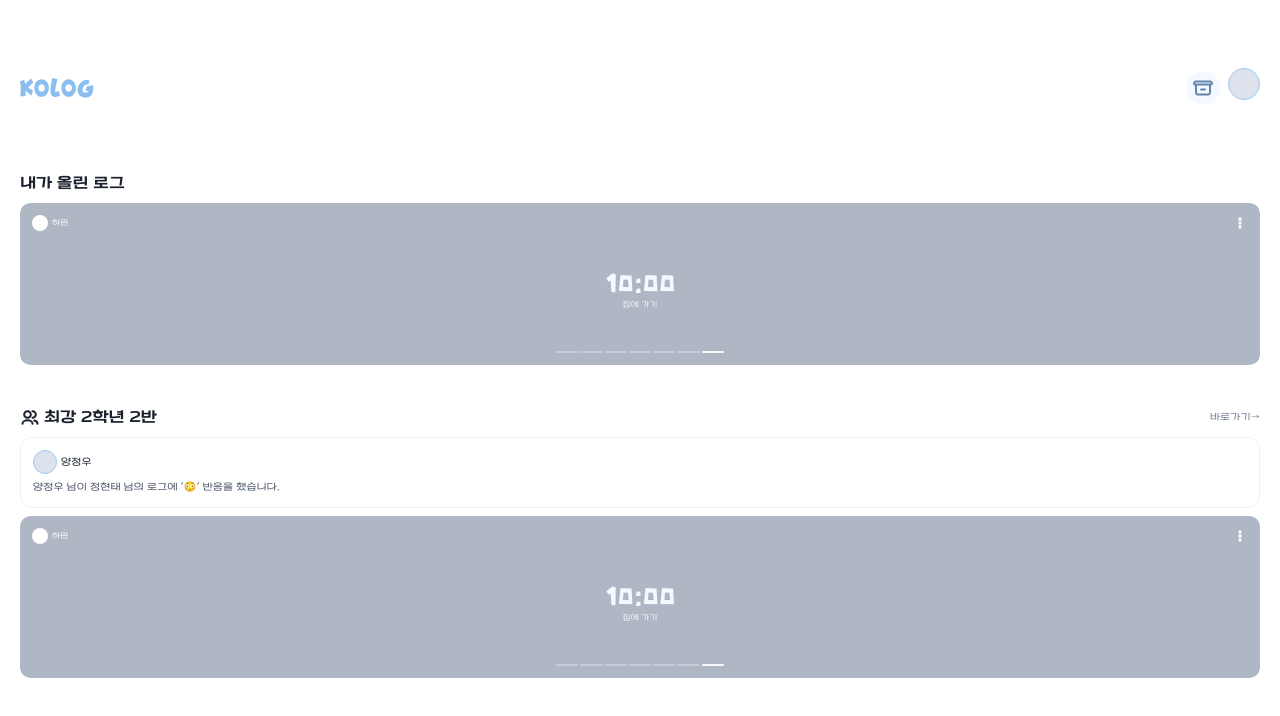
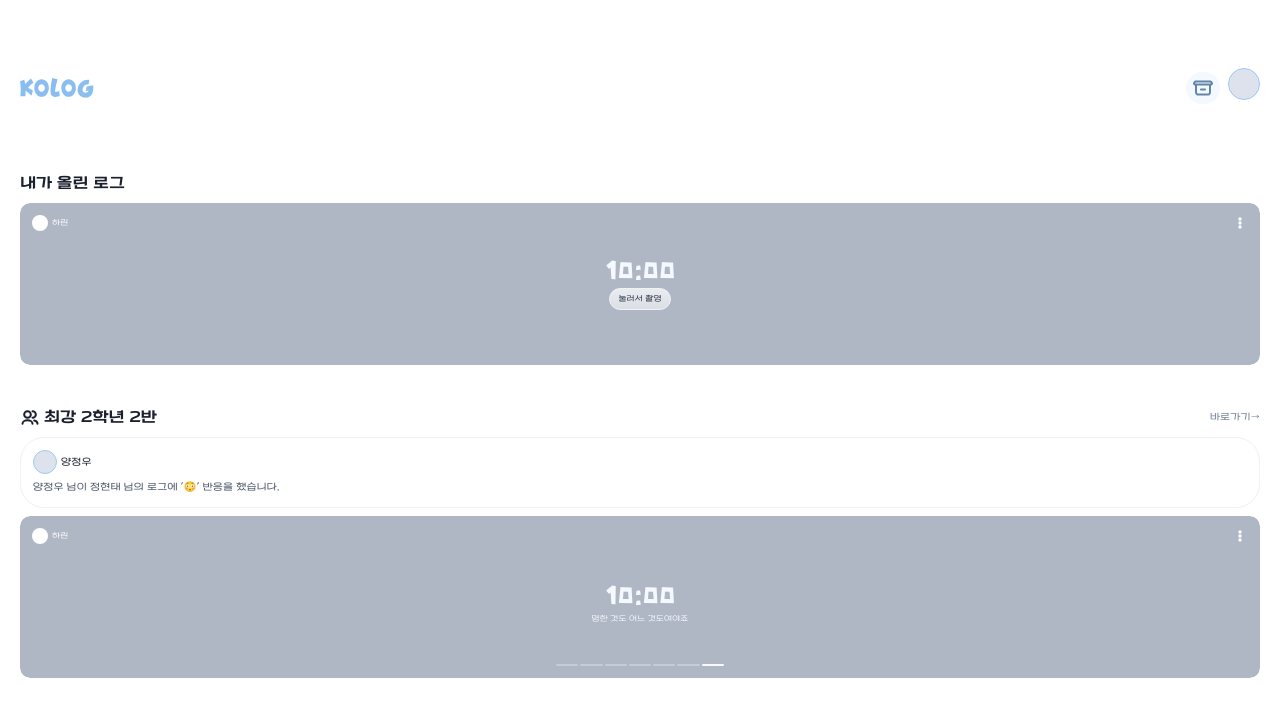
Before and after one commit to slaves-of-jihye/kolog-FE, a Next.js app: page / in a window 1280 px wide. Shown: the top 716 px of the page. Built offline with nearby package versions, Linux system fonts and the light colour scheme.

Commit message:
fix:: 메인 페이지 컴포넌트 수정

```diff
--- a/src/app/page.tsx
+++ b/src/app/page.tsx
@@ -1,3 +1,4 @@
+import Link from 'next/link';
 import UsersIcon from '@/shared/assets/icons/users-icon.svg';
 import { LogCard, Profile } from '@/shared/ui';
 import { Header } from '@/widgets/header';
@@ -11,7 +12,7 @@ const Main = () => {
         <div className="flex flex-col gap-10">
           <div className="flex flex-col gap-2">
             <p className="text-base font-bold text-gray-800">내가 올린 로그</p>
-            <LogCard authorName="하린" time="10:00" message="집에 가기" />
+            <LogCard authorName="하린" time="10:00" message="집에 가기" showUploadCta />
           </div>
 
           <div className="flex flex-col gap-2">
@@ -20,12 +21,12 @@ const Main = () => {
                 <UsersIcon className="size-5" />
                 <p className="text-base font-bold text-gray-800">최강 2학년 2반</p>
               </div>
-              <button className="text-[0.625rem] tracking-[0.0125rem] text-gray-500">
+              <Link href="/log" className="text-[0.625rem] tracking-[0.0125rem] text-gray-500">
                 바로가기→
-              </button>
+              </Link>
             </div>
 
-            <div className="flex flex-col gap-1.5 rounded-md border border-gray-100 p-3">
+            <div className="flex flex-col gap-1.5 rounded-xl border border-gray-100 p-3">
               <div className="flex items-center gap-1">
                 <Profile className="size-6" border />
                 <p className="text-[0.625rem] tracking-[0.0125rem] text-gray-800">양정우</p>
@@ -35,7 +36,7 @@ const Main = () => {
               </p>
             </div>
 
-            <LogCard authorName="하린" time="10:00" message="집에 가기" />
+            <LogCard authorName="하린" time="10:00" message="명한 것도 어느 것도여야죠" />
           </div>
         </div>
       </div>
--- a/src/shared/ui/LogCard.tsx
+++ b/src/shared/ui/LogCard.tsx
@@ -13,6 +13,7 @@ type LogCardProps = {
   totalSegments?: number;
   activeSegmentIndex?: number;
   showProgress?: boolean;
+  showUploadCta?: boolean;
   onEmotion?: () => void;
   comment?: LogComment;
 };
@@ -24,6 +25,7 @@ const LogCard = ({
   totalSegments = 7,
   activeSegmentIndex = 6,
   showProgress = true,
+  showUploadCta = false,
   onEmotion,
   comment,
 }: LogCardProps) => {
@@ -42,12 +44,20 @@ const LogCard = ({
         <MoreVertical className="size-4 fill-white" />
       </div>
 
-      <div className="text-primary-50 relative flex flex-col items-center text-center">
+      <div className="text-primary-50 relative flex flex-col items-center gap-0.5 text-center">
         <p className="font-display text-[2rem] leading-[0.9] whitespace-nowrap">{time}</p>
-        <p className="text-[0.5rem] tracking-[0.01rem]">{message}</p>
+        {showUploadCta ? (
+          <div className="flex max-w-[7.25rem] items-center justify-center rounded-full border border-gray-100 bg-gradient-to-b from-gray-50/80 to-gray-50/60 px-2 py-1 backdrop-blur-[6px]">
+            <p className="truncate text-[0.5rem] tracking-[0.01rem] text-gray-700">눌러서 촬영</p>
+          </div>
+        ) : (
+          <p className="text-[0.5rem] tracking-[0.01rem]">{message}</p>
+        )}
       </div>
 
-      {showProgress ? (
+      {showUploadCta ? (
+        <div aria-hidden="true" className="size-4" />
+      ) : showProgress ? (
         <div className="relative flex h-0.5 w-[10.5rem] items-center gap-0.5">
           {Array.from({ length: totalSegments }).map((_, i) => (
             <div
```
